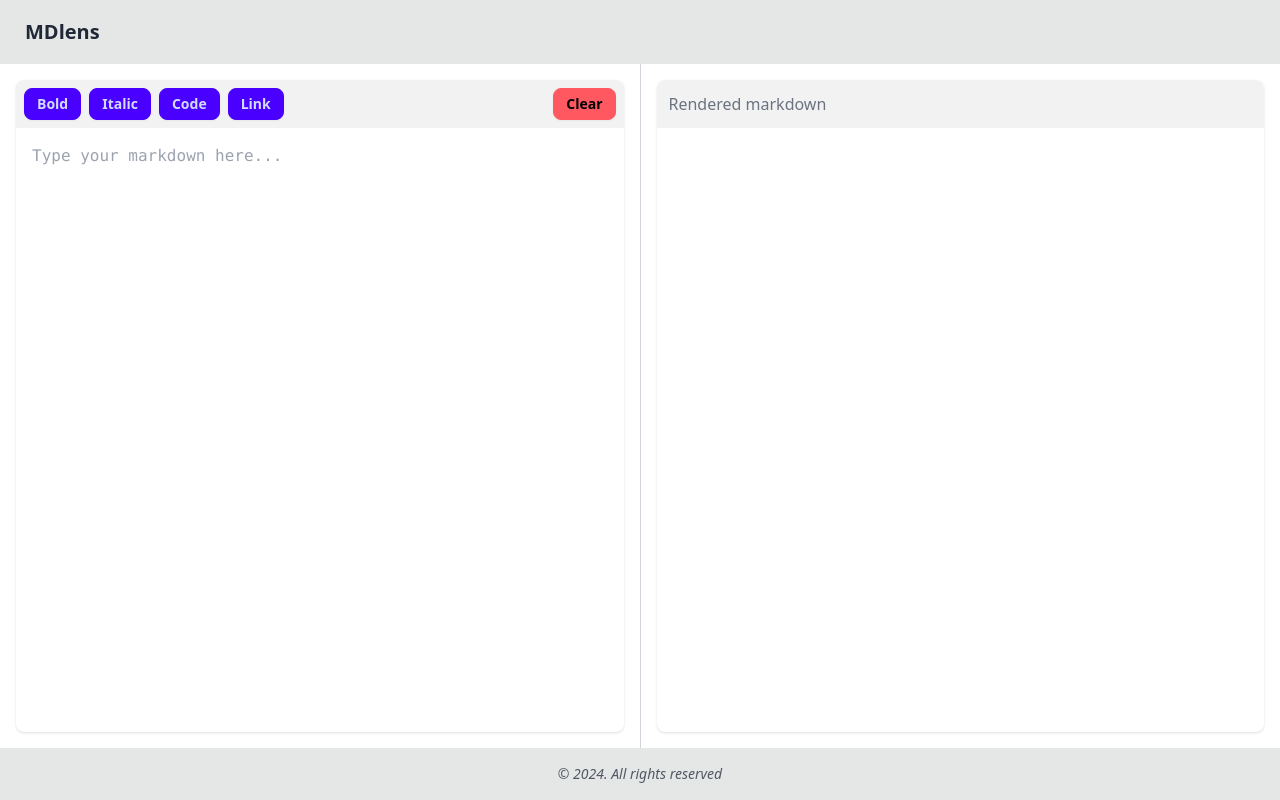
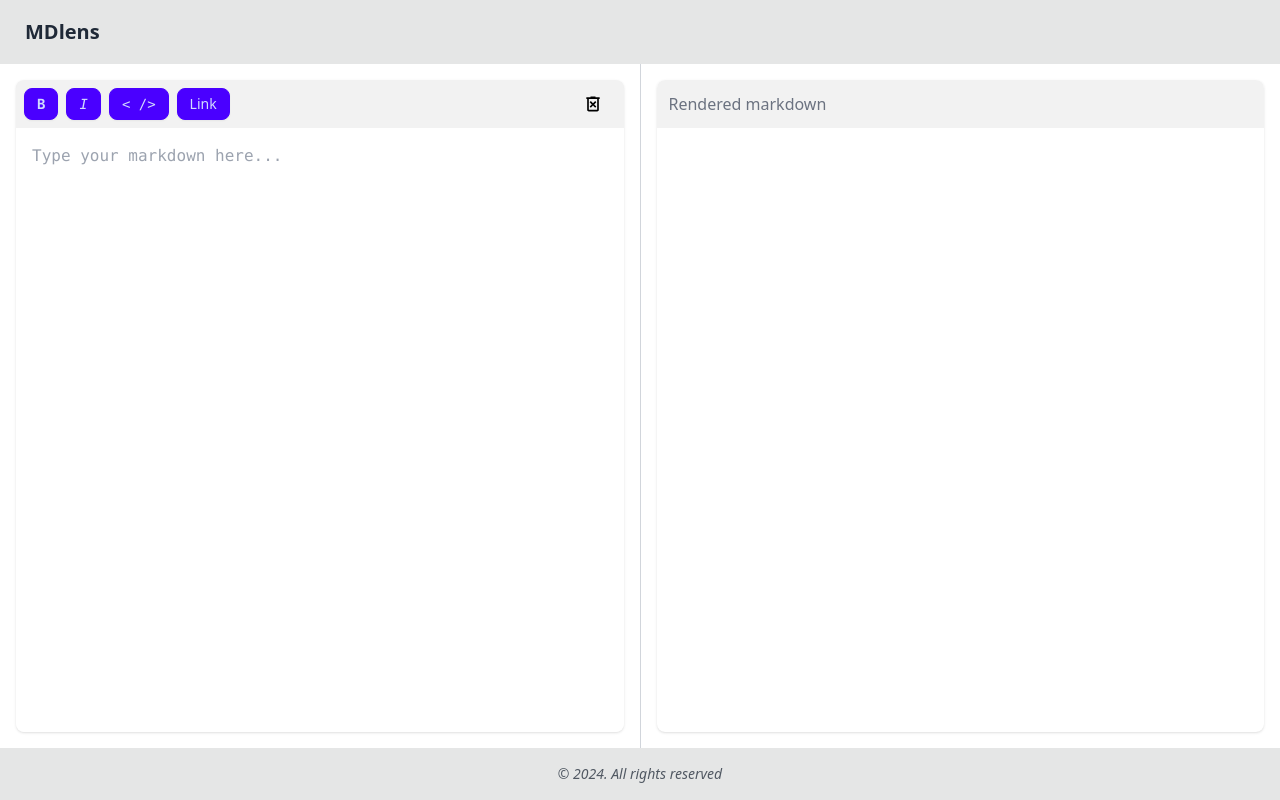
Before and after one commit to rbrickmn/md-lens, a React (Vite) app: page / in a window 1280 px wide. Built offline with nearby package versions, Linux system fonts and the light colour scheme.

Commit message:
Add text editing features, unfinished

```diff
--- a/src/components/Editor.jsx
+++ b/src/components/Editor.jsx
@@ -1,36 +1,81 @@
-import React from "react";
+import React, { useState } from "react";
 
 const Editor = ({ markdown, setMarkdown }) => {
-  const handleInputChange = (e) => {
-    setMarkdown(e.target.value);
+  const handleMarkdownWrap = (prefix, suffix = "") => {
+    const textarea = document.getElementById("markdown-editor");
+    const { selectionStart, selectionEnd, value } = textarea;
+
+    const before = value.substring(0, selectionStart);
+    const selected = value.substring(selectionStart, selectionEnd);
+    const after = value.substring(selectionEnd);
+
+    // Wrap selected text with markdown syntax
+    const newMarkdown = `${before}${prefix}${selected}${suffix}${after}`;
+    setMarkdown(newMarkdown);
+
+    // Maintain cursor/selection position
+    setTimeout(() => {
+      textarea.selectionStart = selectionStart + prefix.length;
+      textarea.selectionEnd = selectionEnd + prefix.length;
+      textarea.focus();
+    }, 0);
   };
 
   return (
     <div className="h-full flex flex-col bg-base-100 rounded-lg shadow overflow-auto">
       {/* Toolbar */}
       <div className="flex items-center bg-base-200 p-2 gap-2 rounded-t-lg shadow">
-        <button className="btn btn-sm btn-primary">Bold</button>
-        <button className="btn btn-sm btn-primary">Italic</button>
-        <button className="btn btn-sm btn-primary">Code</button>
-        <button className="btn btn-sm btn-primary">Link</button>
+        <button
+          className="btn btn-sm btn-primary font-bold font-mono"
+          onClick={() => handleMarkdownWrap("**", "**")}
+        >
+          B
+        </button>
+        <button
+          className="btn btn-sm btn-primary italic font-mono font-normal"
+          onClick={() => handleMarkdownWrap("*", "*")}
+        >
+          I
+        </button>
+        <button
+          className="btn btn-sm btn-primary font-mono font-normal"
+          onClick={() => handleMarkdownWrap("`", "`")}
+        >
+          {'< />'}
+        </button>
+        <button
+          className="btn btn-sm btn-primary font-normal"
+          onClick={() => handleMarkdownWrap("[", "](url)")}
+        >
+          Link
+        </button>
 
         {/* Clear Button */}
         <div className="ml-auto">
           <button
-            className="btn btn-sm btn-error"
+            className="btn btn-sm btn-ghost btn-error"
             onClick={() => setMarkdown("")}
           >
-            Clear
+            <svg
+              xmlns="http://www.w3.org/2000/svg"
+              height="20px"
+              viewBox="0 -960 960 960"
+              width="20px"
+              fill="#000000"
+            >
+              <path d="m376-300 104-104 104 104 56-56-104-104 104-104-56-56-104 104-104-104-56 56 104 104-104 104 56 56Zm-96 180q-33 0-56.5-23.5T200-200v-520h-40v-80h200v-40h240v40h200v80h-40v520q0 33-23.5 56.5T680-120H280Zm400-600H280v520h400v-520Zm-400 0v520-520Z" />
+            </svg>
           </button>
         </div>
       </div>
 
       {/* Textarea */}
       <textarea
+        id="markdown-editor"
         className="flex-grow bg-base-100 p-4 resize-none rounded-b-lg outline-none font-mono"
+        placeholder="Type your markdown here..."
         value={markdown}
-        onChange={handleInputChange}
-        placeholder="Type your markdown here..."
+        onChange={(e) => setMarkdown(e.target.value)}
       />
     </div>
   );
```
